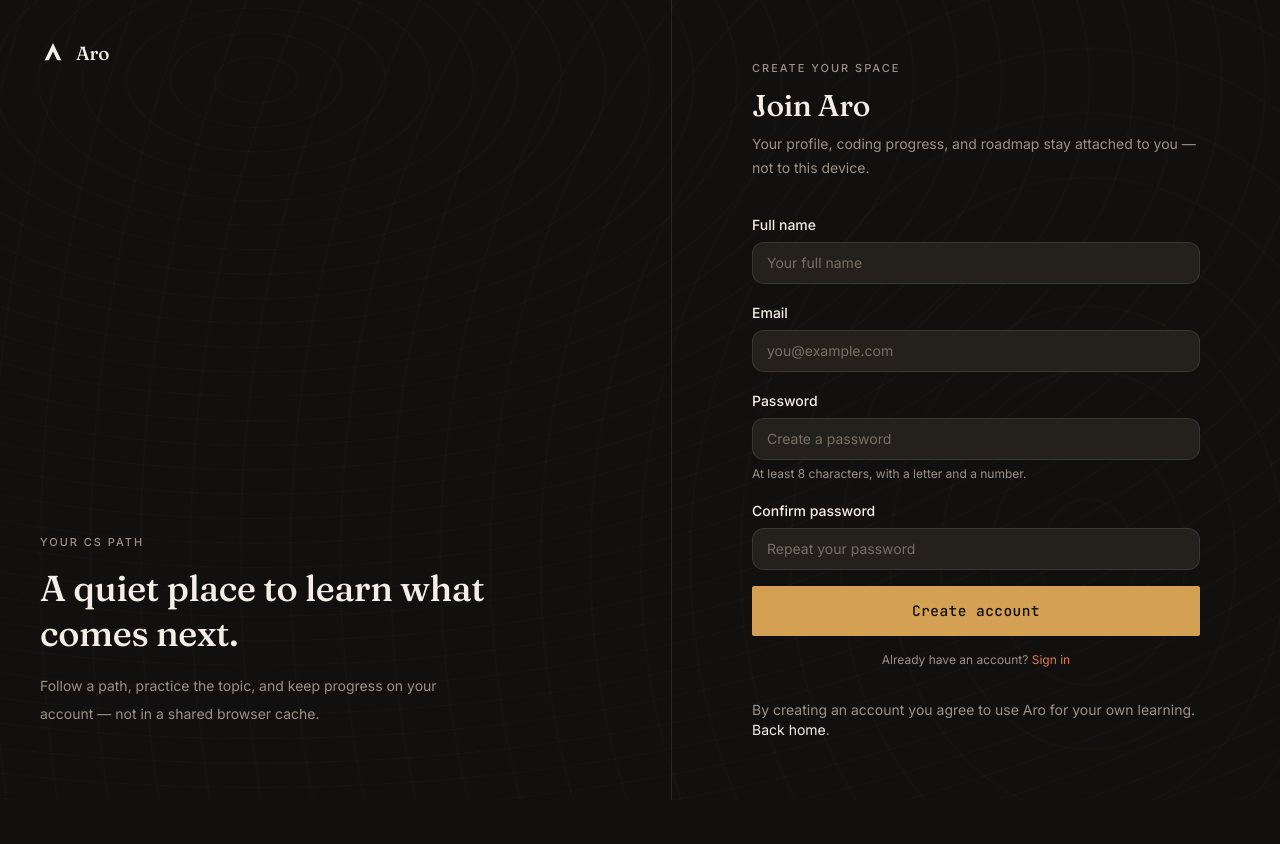
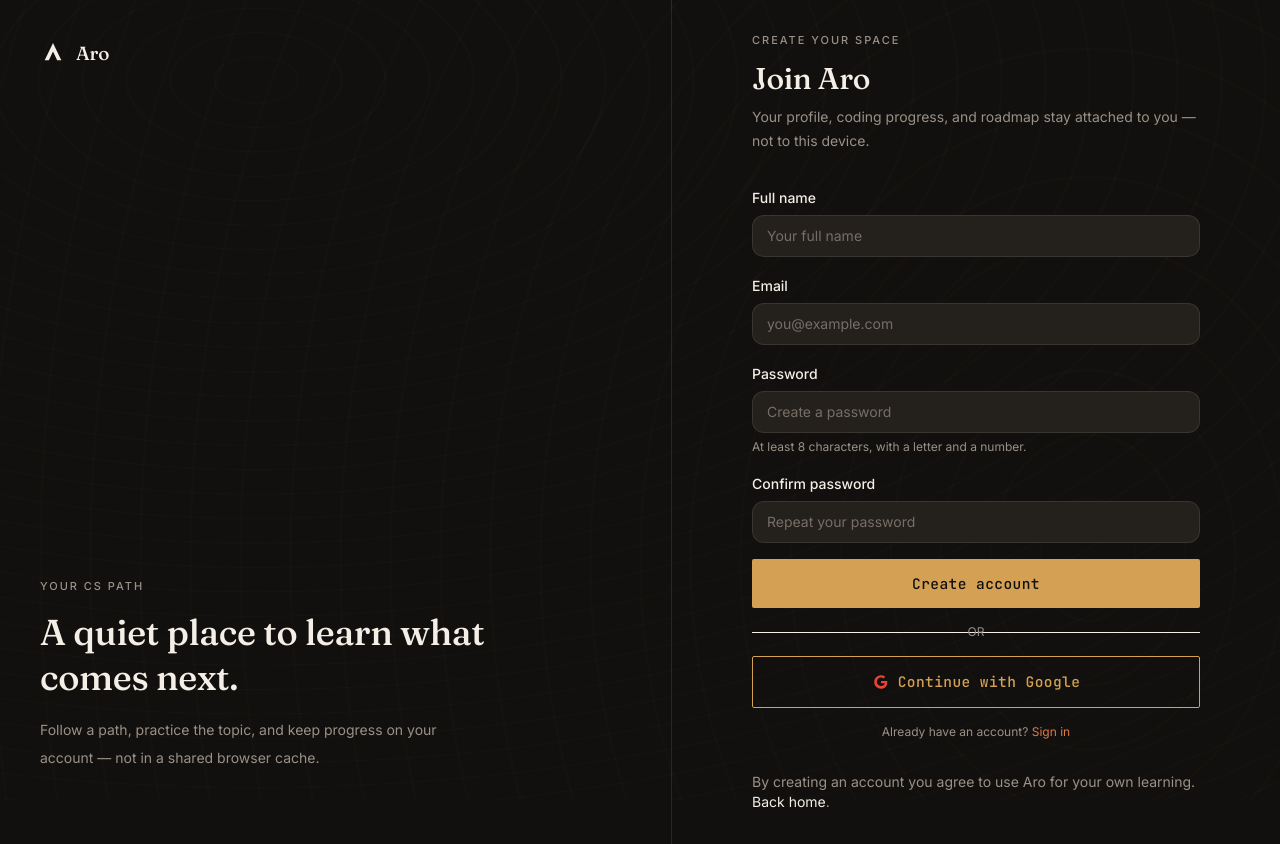
Before and after one commit to fasiho7/ARO---webapp, a Next.js app: page /signup in a window 1280 px wide. Before the commit the page ends 800 px from the top, so only its background shows below. Built offline with nearby package versions, Linux system fonts and the light colour scheme; no server answers.

Commit message:
Google sign-in  button added

```diff
--- a/src/components/auth/LoginForm.tsx
+++ b/src/components/auth/LoginForm.tsx
@@ -88,6 +88,34 @@
       <Button type="submit" className="w-full" disabled={pending || !configured} size="lg">
         {pending ? "Signing in…" : "Sign in"}
       </Button>
+      <div className="relative">
+        <div className="absolute inset-0 flex items-center">
+          <span className="w-full border-t border-border" />
+        </div>
+        <div className="relative flex justify-center text-xs uppercase">
+          <span className="bg-background px-2 text-muted">or</span>
+        </div>
+      </div>
+      <Button
+        type="button"
+        variant="secondary"
+        className="w-full"
+        disabled={!configured}
+        size="lg"
+        onClick={async () => {
+          const { error } = await signInWithGoogle(next);
+          if (error) {
+            setFormError(error);
+          }
+        }}
+      >
+        <span className="inline-flex items-center gap-2">
+          <svg width="18" height="18" viewBox="0 0 24 24" aria-hidden="true">
+            <path fill="#EA4335" d="M12 10.2v3.6h5.1c-.2 1.2-1.5 3.6-5.1 3.6-3.1 0-5.6-2.5-5.6-5.6S8.9 6 12 6c1.7 0 2.8.7 3.4 1.3l2.3-2.3C16.5 3.8 14.4 3 12 3 6.9 3 3 6.9 3 12s3.9 9 9 9c5.1 0 8.4-3.5 8.4-8.7 0-.6 0-1.1-.1-1.6H12z"/>
+          </svg>
+          Continue with Google
+        </span>
+      </Button>
       <p className="text-center text-xs text-muted">
         New here?{" "}
         <Link href={`/signup?next=${encodeURIComponent(next)}`} className="text-teal">
--- a/src/components/auth/SignupForm.tsx
+++ b/src/components/auth/SignupForm.tsx
@@ -163,6 +163,34 @@
       <Button type="submit" className="w-full" disabled={pending || !configured} size="lg">
         {pending ? "Creating account…" : "Create account"}
       </Button>
+      <div className="relative">
+        <div className="absolute inset-0 flex items-center">
+          <span className="w-full border-t border-border" />
+        </div>
+        <div className="relative flex justify-center text-xs uppercase">
+          <span className="bg-background px-2 text-muted">or</span>
+        </div>
+      </div>
+      <Button
+        type="button"
+        variant="secondary"
+        className="w-full"
+        disabled={!configured}
+        size="lg"
+        onClick={async () => {
+          const { error } = await signInWithGoogle(next);
+          if (error) {
+            setFormError(error);
+          }
+        }}
+      >
+        <span className="inline-flex items-center gap-2">
+          <svg width="18" height="18" viewBox="0 0 24 24" aria-hidden="true">
+            <path fill="#EA4335" d="M12 10.2v3.6h5.1c-.2 1.2-1.5 3.6-5.1 3.6-3.1 0-5.6-2.5-5.6-5.6S8.9 6 12 6c1.7 0 2.8.7 3.4 1.3l2.3-2.3C16.5 3.8 14.4 3 12 3 6.9 3 3 6.9 3 12s3.9 9 9 9c5.1 0 8.4-3.5 8.4-8.7 0-.6 0-1.1-.1-1.6H12z"/>
+          </svg>
+          Continue with Google
+        </span>
+      </Button>
       <p className="text-center text-xs text-muted">
         Already have an account?{" "}
         <Link href={`/login?next=${encodeURIComponent(next)}`} className="text-teal">
```
Also changed, not shown: 1 other file (tests, documents, lock files or other folders).
